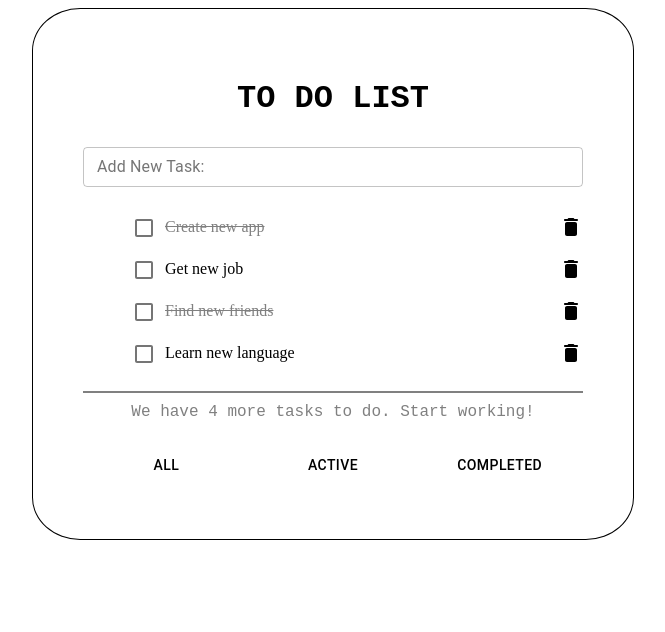
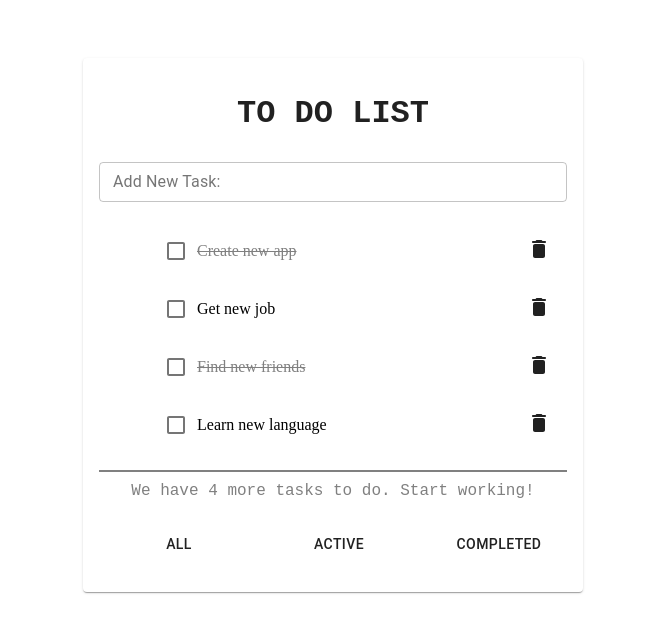
Before and after one commit to karolinaewagorska/ReactProject_karolina, a React (Create React App) app: page / in a window 1280 px wide. Shown: the top 632 px of the page, without its empty margins (307-972 px from the left). Built offline with nearby package versions, Linux system fonts and the light colour scheme.

Commit message:
обработка событий

```diff
--- a/src/components/App/App.js
+++ b/src/components/App/App.js
@@ -3,6 +3,8 @@ import Footer from '../Footer/Footer';
 import InputItem from '../InputItem/InputItem';
 import ItemList from '../ItemList/ItemList';
 import styles from "./App.module.css";
+import Card from "@material-ui/core/Card";
+import CardContent from "@material-ui/core/CardContent";
 
 class App extends React.Component {
   state = {
@@ -26,13 +28,19 @@ class App extends React.Component {
     ]
   };
 
+  onClickDone = isDone => console.log(isDone);
+
   render() {
     return (
       <div className={styles.wrap}>
-        <h1 className={styles.title}>TO DO LIST</h1>
-        <InputItem />
-        <ItemList items={this.state.items} />
-        <Footer count={4} />
+        <Card>
+          <CardContent>
+            <h1 className={styles.title}>TO DO LIST</h1>
+            <InputItem />
+            <ItemList items={this.state.items} onClickDone={this.onClickDone}/>
+            <Footer count={4} />
+          </CardContent>
+        </Card>
       </div>);
     }
 };
--- a/src/components/App/App.module.css
+++ b/src/components/App/App.module.css
@@ -1,8 +1,6 @@
 .wrap {
   margin: auto;
   width: 500px;
-  border: 1px solid;
-  border-radius: 8%;
   padding: 50px;
 }
 
--- a/src/components/Item/Item.js
+++ b/src/components/Item/Item.js
@@ -1,14 +1,27 @@
 import React from 'react';
 import classnames from "classnames";
 import styles from "./Item.module.css";
+import Checkbox from "@material-ui/core/Checkbox";
+import DeleteRoundedIcon from "@material-ui/icons/DeleteRounded";
+import ListItem from "@material-ui/core/ListItem";
+import ListItemSecondaryAction from "@material-ui/core/ListItemSecondaryAction";
 
-const Item = ({ value, isDone }) => (<span className={
+const Item = ({ value, isDone, onClickDone }) => (
+    <ListItem>
+        <Checkbox
+            onClick={() => onClickDone(isDone)}
+        />
+        <div className={
             classnames({
                 [styles.item]: true,
                 [styles.done]: isDone
             })
         }>
             {value}
-</span>);
+        </div>
+        <ListItemSecondaryAction>
+            <DeleteRoundedIcon />
+        </ListItemSecondaryAction>
+    </ListItem>);
 
 export default Item;
--- a/src/components/ItemList/ItemList.js
+++ b/src/components/ItemList/ItemList.js
@@ -1,19 +1,13 @@
 import React from 'react';
 import Item from '../Item/Item';
 import styles from "./ItemList.module.css";
-import Checkbox from "@material-ui/core/Checkbox";
-import DeleteRoundedIcon from "@material-ui/icons/DeleteRounded";
 
-
-const ItemList = ({ items }) => (<ul>
+const ItemList = ({ items, onClickDone }) => (<ul>
     {items.map((item) => <li key={item.value} className={styles.list}>
-        <Checkbox />
         <Item
             value={item.value}
-            isDone={item.isDone} />
-        <div className={styles.deleted}>
-            <DeleteRoundedIcon />
-        </div>
+            isDone={item.isDone}
+            onClickDone={onClickDone} />
     </li>)}
 </ul>);
 
--- a/src/components/ItemList/ItemList.module.css
+++ b/src/components/ItemList/ItemList.module.css
@@ -2,9 +2,3 @@
   list-style-type: none;
   text-align: left;
 }
-
-.deleted {
-  position: relative;
-  float: right;
-  top: 8px;
-}
```
Lines whose indentation alone changed are shown as unchanged.
